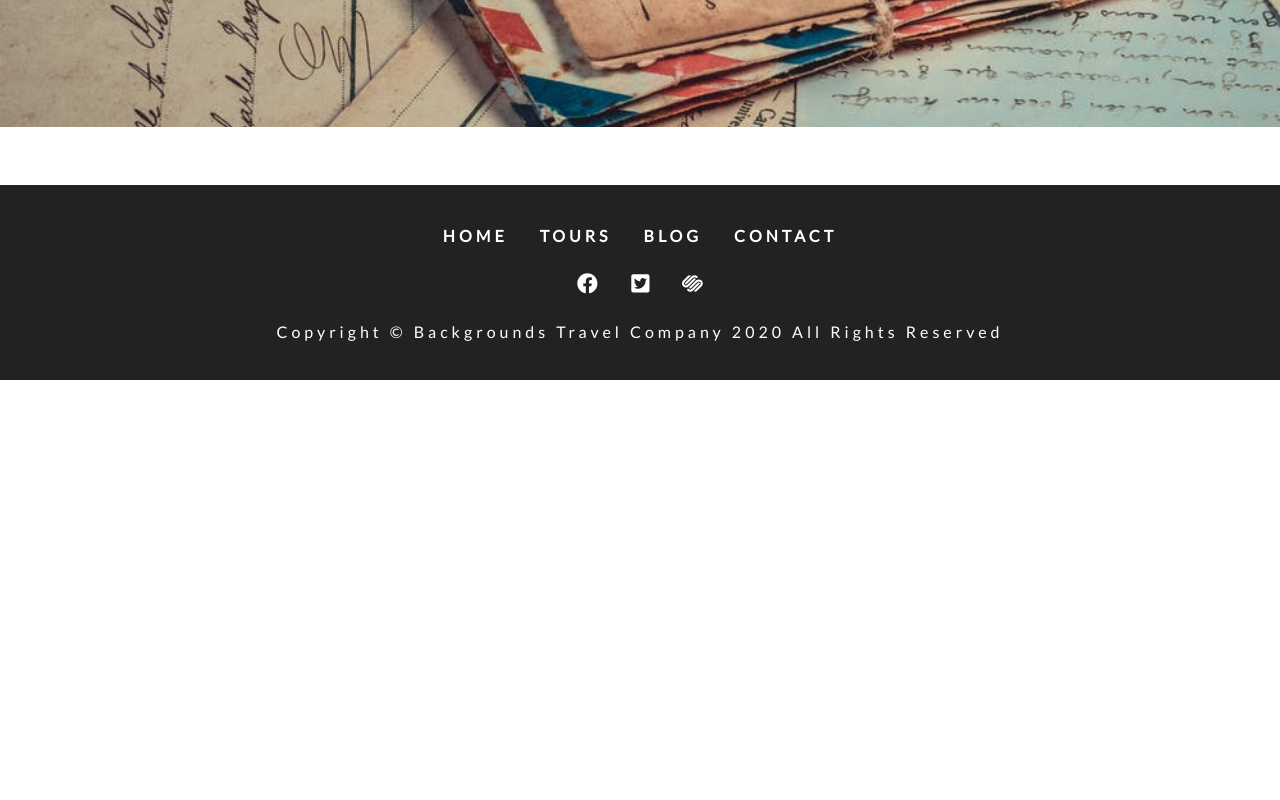
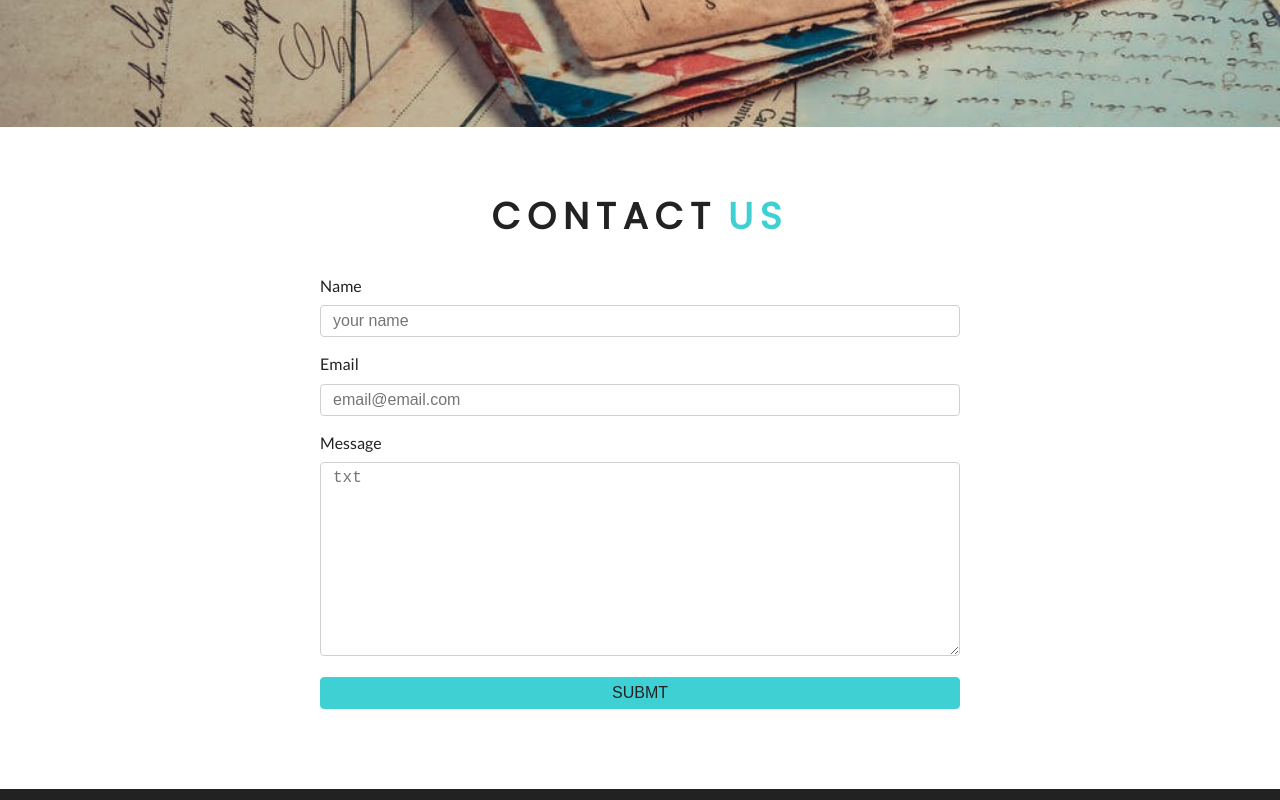
Before and after one commit to dlunsfo1/contentful-example, a Gatsby site: page /contact in a window 1280 px wide. Shown: the part 420-1220 px from the top of the page. Before the commit the page ends 800 px from the top, so only its background shows below. Built offline with nearby package versions, Linux system fonts and the light colour scheme; Gatsby itself is replaced by a stand-in of ours.

```diff
--- a/gatsby-config.js
+++ b/gatsby-config.js
@@ -27,5 +27,6 @@ module.exports = {
     `gatsby-plugin-styled-components`,
     `gatsby-transformer-sharp`,
     `gatsby-plugin-sharp`,
+    `gatsby-plugin-transition-link`,
   ],
 };
--- a/package.json
+++ b/package.json
@@ -21,8 +21,10 @@
     "gatsby-plugin-sass": "^2.2.1",
     "gatsby-plugin-sharp": "^2.5.4",
     "gatsby-plugin-styled-components": "^3.2.1",
+    "gatsby-plugin-transition-link": "^1.18.0",
     "gatsby-source-filesystem": "^2.2.2",
     "gatsby-transformer-sharp": "^2.4.4",
+    "gsap": "^3.2.6",
     "node-sass": "^4.13.1",
     "react": "^16.12.0",
     "react-dom": "^16.12.0",
--- /dev/null
+++ b/src/components/Contact/Contact.js
@@ -0,0 +1,47 @@
+import React from 'react';
+import Title from '../Title';
+import styles from '../../css/contact.module.css';
+
+const Contact = () => {
+  return (
+    <section className={styles.contact}>
+      <Title title="contact" subtitle="us" />
+      <div className={styles.center}>
+        <form
+          className={styles.form}
+          action="https://formspree.io/mqkdeyyl"
+          method="POST"
+        >
+          <label htmlFor="name">name</label>
+          <input
+            type="text"
+            name="name"
+            id="name"
+            className={styles.formControl}
+            placeHolder="your name"
+          />
+          <label htmlFor="email">email</label>
+          <input
+            type="email"
+            name="email"
+            id="email"
+            className={styles.formControl}
+            placeHolder="email@email.com"
+          />
+          <label htmlFor="message">message</label>
+          <textarea
+            name="message"
+            id="message"
+            rows="10"
+            className={styles.formControl}
+            placeholder="txt"
+          />
+
+          <input type="submit" value="submt" className={styles.submit} />
+        </form>
+      </div>
+    </section>
+  );
+};
+
+export default Contact;
--- a/src/components/Footer.js
+++ b/src/components/Footer.js
@@ -2,7 +2,8 @@ import React from 'react';
 import styles from '../css/footer.module.css';
 import links from '../constants/links';
 import socialIcons from '../constants/social-icons';
-import { Link } from 'gatsby';
+// import { Link } from 'gatsby';
+import AniLink from 'gatsby-plugin-transition-link/AniLink';
 
 const Footer = () => {
   return (
@@ -10,9 +11,9 @@ const Footer = () => {
       <div className={styles.links}>
         {links.map((item, index) => {
           return (
-            <Link key={index} to={item.path}>
+            <AniLink fade key={index} to={item.path}>
               {item.text}
-            </Link>
+            </AniLink>
           );
         })}
       </div>
--- a/src/components/Navbar.js
+++ b/src/components/Navbar.js
@@ -1,5 +1,6 @@
 import React, { useState } from 'react';
-import { Link } from 'gatsby';
+// import { Link } from 'gatsby';
+import AniLink from 'gatsby-plugin-transition-link/AniLink';
 import styles from '../css/navbar.module.css';
 import { FaAlignRight } from 'react-icons/fa';
 import links from '../constants/links';
@@ -32,7 +33,9 @@ const Navbar = () => {
           {links.map((item, index) => {
             return (
               <li key={index}>
-                <Link to={item.path}>{item.text}</Link>
+                <AniLink fade to={item.path}>
+                  {item.text}
+                </AniLink>
               </li>
             );
           })}
--- a/src/pages/contact.js
+++ b/src/pages/contact.js
@@ -2,11 +2,13 @@ import React from 'react';
 import Layout from '../components/Layout';
 import StyledHero from '../components/StyledHero';
 import { graphql } from 'gatsby';
+import Contact from '../components/Contact/Contact';
 
 const contact = ({ data }) => {
   return (
     <Layout>
       <StyledHero img={data.defaultBcg.childImageSharp.fluid} />
+      <Contact />
     </Layout>
   );
 };
```
Also changed, not shown: src/pages/404.js (+4 -3 lines), src/pages/index.js (+5 -3 lines), 1 other file.
